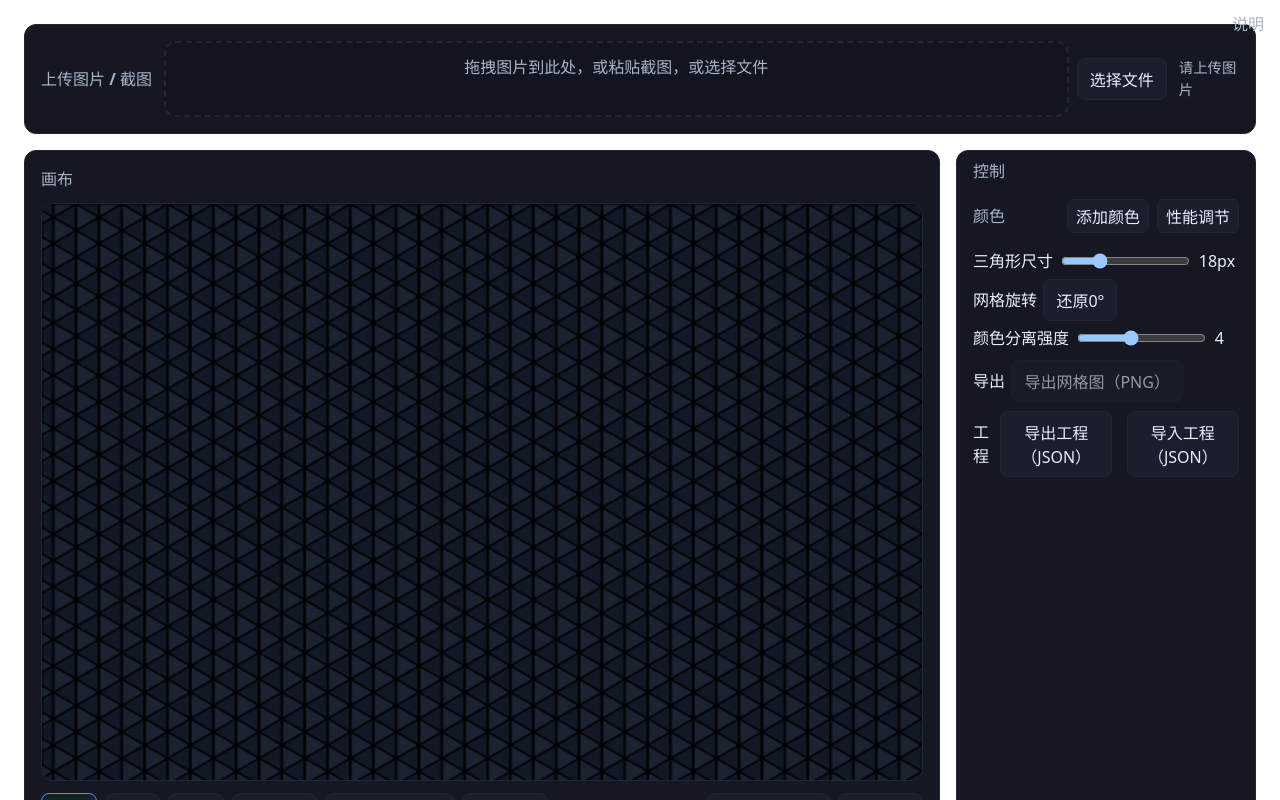
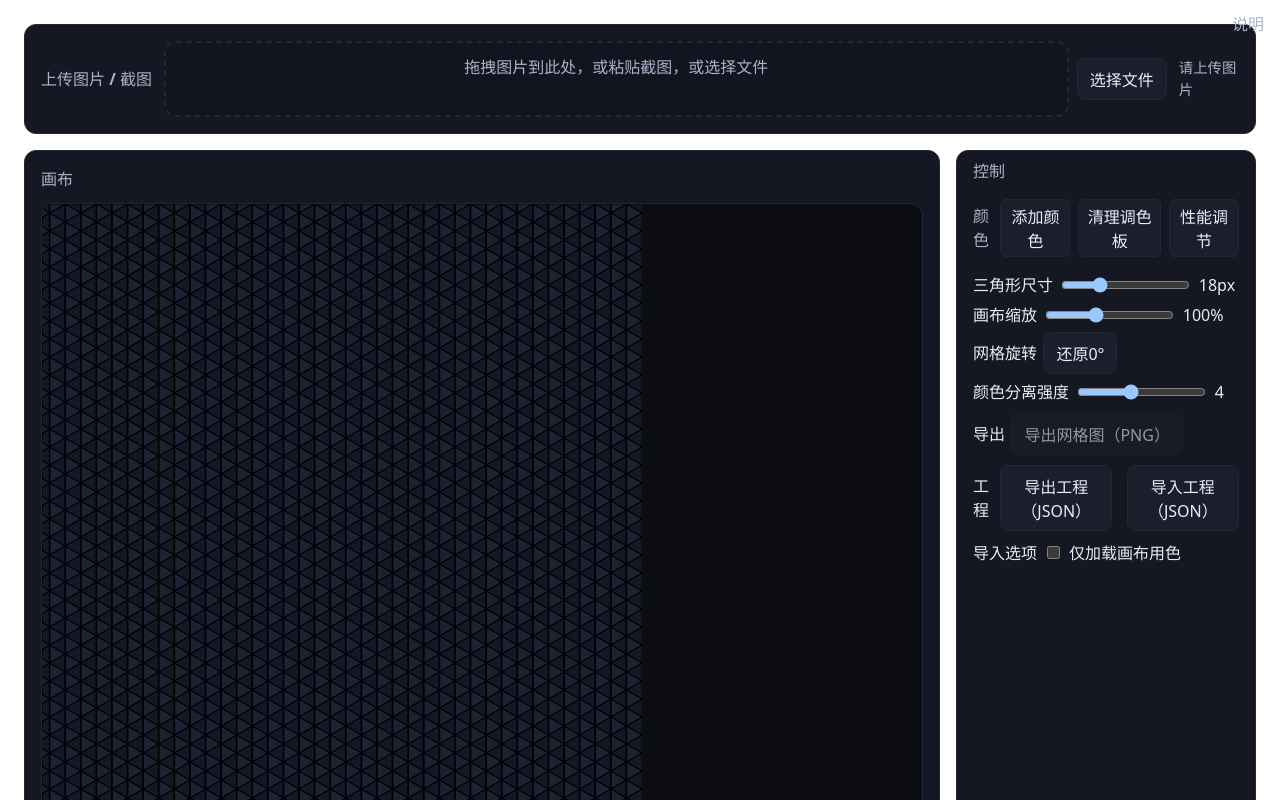
Before and after one commit to RuoLi7X5/TuSe, a React (Vite) app: page / in a window 1280 px wide. Shown: the top 800 px of the page. Built offline with nearby package versions, Linux system fonts and the light colour scheme.

Commit message:
避免导入时的异色

```diff
--- a/src/App.css
+++ b/src/App.css
@@ -9,6 +9,8 @@
   --side-width: 240px; /* 保留但不再使用（移除滑块），布局改为自适应 */
   --canvas-scale: 1; /* 画布显示缩放（网页页面视觉大小） */
   --canvas-window-height: 72vh; /* 画布窗口高度改为随视口自适应 */
+  --canvas-offset-x: 0px; /* 画布平移（X） */
+  --canvas-offset-y: 0px; /* 画布平移（Y） */
 }
 
 #root {
@@ -116,15 +118,18 @@
   background: #0b0d13;
   border: 1px solid var(--border);
   border-radius: 12px;
-  height: var(--canvas-window-height); /* 固定为横置窗口高度，宽度随列变化 */
-  overflow: auto; /* 超出窗口时滚动查看 */
+  /* 解除与视口高度的绑定，使画布按自身尺寸呈现 */
+  height: auto;
+  max-height: none;
+  overflow: auto; /* 内容超出容器时可滚动查看 */
 }
 
 canvas {
   display: block;
-  width: 100%;
+  /* 使用画布的固有像素尺寸展示，避免受容器宽度拉伸/压缩 */
+  width: auto;
   height: auto;
-  transform: scale(var(--canvas-scale));
+  transform: translate(var(--canvas-offset-x), var(--canvas-offset-y)) scale(var(--canvas-scale));
   transform-origin: top left;
 }
 
--- a/src/App.jsx
+++ b/src/App.jsx
@@ -8,7 +8,7 @@ import StepsPanel from './components/StepsPanel'
 import HelpPage from './components/HelpPage'
 
 import { quantizeImage, setColorTuning } from './utils/color-utils'
-import { buildTriangleGrid, buildTriangleGridVertical, mapImageToGrid, isUniform } from './utils/grid-utils'
+import { buildTriangleGrid, buildTriangleGridVertical, mapImageToGrid, isUniform, colorFrequency } from './utils/grid-utils'
 import { floodFillRegion, attachSolverToWindow, captureCanvasPNG } from './utils/solver'
 
 // 设置默认的求解器开关与权重，并合并本地持久化配置（localStorage）
@@ -93,6 +93,11 @@ function App() {
   const [status, setStatus] = useState('请上传图片')
   const [editMode, setEditMode] = useState(true)
   const [rotation, setRotation] = useState(90)
+  // 画布显示缩放（仅影响展示尺寸）
+  const [canvasScale, setCanvasScale] = useState(1)
+  // 画布位置偏移（仅影响展示位置）
+  const [canvasOffset, setCanvasOffset] = useState({ x: 0, y: 0 })
+  const canvasWrapRef = useRef(null)
   const [solving, setSolving] = useState(false)
   // 自动求解步数上限（用于剪枝与性能控制），持久化到 localStorage
   const [maxStepsLimit, setMaxStepsLimit] = useState(() => {
@@ -116,6 +121,8 @@ function App() {
   const [colorSeparation, setColorSeparation] = useState(4)
   // 取色模式：点击画布拾取颜色并加入调色板
   const [pickMode, setPickMode] = useState(false)
+  // 导入选项：仅加载画布用色（忽略快照中的 palette）
+  const [importPaletteOnlyFromTriangles, setImportPaletteOnlyFromTriangles] = useState(false)
   // 点击“添加颜色”始终进入色带选择；选择后由 onAddColorFromPicker 进行泼涂或加入集合
   const onStartAddColorPick = useCallback(() => {
     setPickMode(true)
@@ -140,6 +147,16 @@ function App() {
     setHistoryRedoStack([])
   }, [selectedColor])
   const onCancelPick = useCallback(() => { setPickMode(false); setStatus('已取消添加颜色') }, [])
+  // 清理调色板：仅保留当前画布出现的颜色（按出现频次降序）
+  const onCleanPaletteToCanvasColors = useCallback(() => {
+    if (!triangles || triangles.length===0) { setStatus('当前画布为空，无法清理调色板'); return }
+    const freq = colorFrequency(triangles)
+    const next = [...freq.keys()].sort((a,b)=> (freq.get(b)||0) - (freq.get(a)||0))
+    setPalette(next)
+    try { localStorage.setItem('palette', JSON.stringify(next)) } catch {}
+    setSelectedColor(prev => next.includes(prev) ? prev : (next[0] ?? null))
+    setStatus(`已清理调色板（保留画布用色，共 ${next.length} 色）`)
+  }, [triangles])
   // 自动求解进度（显示实时状态）
   const [solveProgress, setSolveProgress] = useState(null)
   // 实时滚动小窗口：进度日志
@@ -237,6 +254,42 @@ function App() {
       setInitialSelectedColor(palette[0] ?? null)
     }
   }, [triangleSize, loadedProject, colorSeparation, imgBitmap, editMode])
+
+  // 将缩放系数写入 CSS 变量，供画布样式使用
+  useEffect(() => {
+    try { document.documentElement.style.setProperty('--canvas-scale', String(canvasScale)) } catch {}
+  }, [canvasScale])
+
+  // 将画布偏移写入 CSS 变量（支持键盘平移）
+  useEffect(() => {
+    try {
+      document.documentElement.style.setProperty('--canvas-offset-x', `${canvasOffset.x}px`)
+      document.documentElement.style.setProperty('--canvas-offset-y', `${canvasOffset.y}px`)
+    } catch {}
+  }, [canvasOffset])
+
+  // 键盘平移：WASD 与方向键（按缩放系数调整步长）
+  useEffect(() => {
+    const onKeyPan = (e) => {
+      const target = e.target
+      const tag = target?.tagName
+      const isTyping = tag === 'INPUT' || tag === 'TEXTAREA' || target?.isContentEditable
+      if (isTyping) return
+      const key = e.key
+      const step = 40 / (canvasScale || 1)
+      let dx = 0, dy = 0
+      if (key === 'ArrowLeft' || key === 'a' || key === 'A') dx = -step
+      else if (key === 'ArrowRight' || key === 'd' || key === 'D') dx = step
+      else if (key === 'ArrowUp' || key === 'w' || key === 'W') dy = -step
+      else if (key === 'ArrowDown' || key === 's' || key === 'S') dy = step
+      if (dx !== 0 || dy !== 0) {
+        e.preventDefault()
+        setCanvasOffset(prev => ({ x: prev.x + dx, y: prev.y + dy }))
+      }
+    }
+    window.addEventListener('keydown', onKeyPan)
+    return () => window.removeEventListener('keydown', onKeyPan)
+  }, [canvasScale])
 
   const onClickTriangle = useCallback((id, e) => {
     // 取色已改为彩虹色带点击，不使用画布取色；保持原选择逻辑
@@ -990,8 +1043,15 @@ function App() {
       setTriangleSize(obj.triangleSize ?? triangleSize)
       setRotation(obj.rotation ?? rotation)
       setEditMode(!!obj.editMode)
-      setPalette(Array.isArray(obj.palette)? obj.palette : [])
-      setSelectedColor(obj.selectedColor ?? null)
+      // palette 处理：可选择仅从导入的 triangles 反推画布用色
+      let importedPalette = Array.isArray(obj.palette)? obj.palette : []
+      if (importPaletteOnlyFromTriangles) {
+        const freq = colorFrequency(obj.triangles || [])
+        importedPalette = [...freq.keys()].sort((a,b)=> (freq.get(b)||0) - (freq.get(a)||0))
+      }
+      setPalette(importedPalette)
+      try { localStorage.setItem('palette', JSON.stringify(importedPalette)) } catch {}
+      setSelectedColor(importedPalette.includes(obj.selectedColor) ? obj.selectedColor : (importedPalette[0] ?? null))
       setStartId(obj.startId ?? null)
       setSelectedIds(Array.isArray(obj.selectedIds)? obj.selectedIds : [])
       setGrid(obj.grid)
@@ -1004,7 +1064,7 @@ function App() {
       console.error('Import project error:', err)
       setStatus('导入工程失败，请检查文件或重试')
     }
-  }, [triangleSize, rotation])
+  }, [triangleSize, rotation, importPaletteOnlyFromTriangles])
 
   // 框选：开始
   const onDragStart = useCallback((pt, e) => {
@@ -1216,7 +1276,7 @@ function App() {
 
       <div className="panel">
         <h2>画布</h2>
-        <div className="canvas-wrap">
+        <div className="canvas-wrap" ref={canvasWrapRef}>
           <TriangleCanvas
             key={rotation}
             ref={canvasRef}
@@ -1312,12 +1372,33 @@ function App() {
           pickMode={pickMode}
           onAddColorFromPicker={onAddColorFromPicker}
           onCancelPick={onCancelPick}
+          onCleanPalette={onCleanPaletteToCanvasColors}
         />
         <div className="grid-controls">
           <div className="row">
             <label>三角形尺寸</label>
-            <input type="range" min="10" max="40" value={triangleSize} onChange={e=>setTriangleSize(+e.target.value)} />
+            <input
+              type="range"
+              min="10"
+              max="40"
+              value={triangleSize}
+              onChange={e=>setTriangleSize(+e.target.value)}
+              disabled={!editMode || loadedProject}
+              title={!editMode ? '当前为试玩模式：尺寸调整被暂停以保护已涂色内容'
+                : loadedProject ? '当前为导入工程：为保持一致性暂不支持调整尺寸'
+                : '调整三角形尺寸'}
+            />
             <span>{triangleSize}px</span>
+            {(!editMode || loadedProject) && (
+              <span style={{ marginLeft: '.4rem', color: 'var(--muted)' }}>
+                {loadedProject ? '导入工程状态下尺寸不可改' : '试玩模式下尺寸不可改'}
+              </span>
+            )}
+          </div>
+          <div className="row">
+            <label>画布缩放</label>
+            <input type="range" min="0.4" max="2" step="0.05" value={canvasScale} onChange={e=>setCanvasScale(+e.target.value)} />
+            <span>{Math.round(canvasScale*100)}%</span>
           </div>
           <div className="row">
             <label>网格旋转</label>
@@ -1341,6 +1422,13 @@ function App() {
               e.target.value=''
             }} />
           </div>
+          <div className="row" style={{ marginTop: '.25rem' }}>
+            <label>导入选项</label>
+            <label style={{ display:'inline-flex', alignItems:'center', gap:'.35rem' }} title="开启后：导入时忽略快照中的调色板，只保留导入画布中出现的颜色">
+              <input type="checkbox" checked={importPaletteOnlyFromTriangles} onChange={e=>setImportPaletteOnlyFromTriangles(e.target.checked)} />
+              仅加载画布用色
+            </label>
+          </div>
         </div>
 
       </div>
--- a/src/components/Controls.jsx
+++ b/src/components/Controls.jsx
@@ -1,7 +1,7 @@
 import { useState } from 'react'
 import PerformanceTuner from './PerformanceTuner.jsx'
 
-export default function Controls({ palette, selectedColor, onSelectColor, onStartAddColorPick, pickMode, onAddColorFromPicker, onCancelPick }) {
+export default function Controls({ palette, selectedColor, onSelectColor, onStartAddColorPick, pickMode, onAddColorFromPicker, onCancelPick, onCleanPalette }) {
   const [showTuner, setShowTuner] = useState(false)
   return (
     <div>
@@ -10,6 +10,9 @@ export default function Controls({ palette, selectedColor, onSelectColor, onStar
         <div style={{ display:'flex', gap:'.5rem' }}>
           <button onClick={onStartAddColorPick} style={{ padding: '.25rem .5rem', borderRadius: '6px', border: '1px solid var(--border)', background: pickMode? '#26417a':'#1a1f2b', color: 'var(--text)' }}>
             {pickMode? '添加颜色中…（点击色带）' : '添加颜色'}
+          </button>
+          <button onClick={onCleanPalette} style={{ padding: '.25rem .5rem', borderRadius: '6px', border: '1px solid var(--border)', background: '#1a1f2b', color: 'var(--text)' }} title="清理：仅保留当前画布出现的颜色">
+            清理调色板
           </button>
           <button onClick={()=>setShowTuner(true)} style={{ padding: '.25rem .5rem', borderRadius: '6px', border: '1px solid var(--border)', background: '#1a1f2b', color: 'var(--text)' }} title="调整自动求解的性能参数">
             性能调节
```
